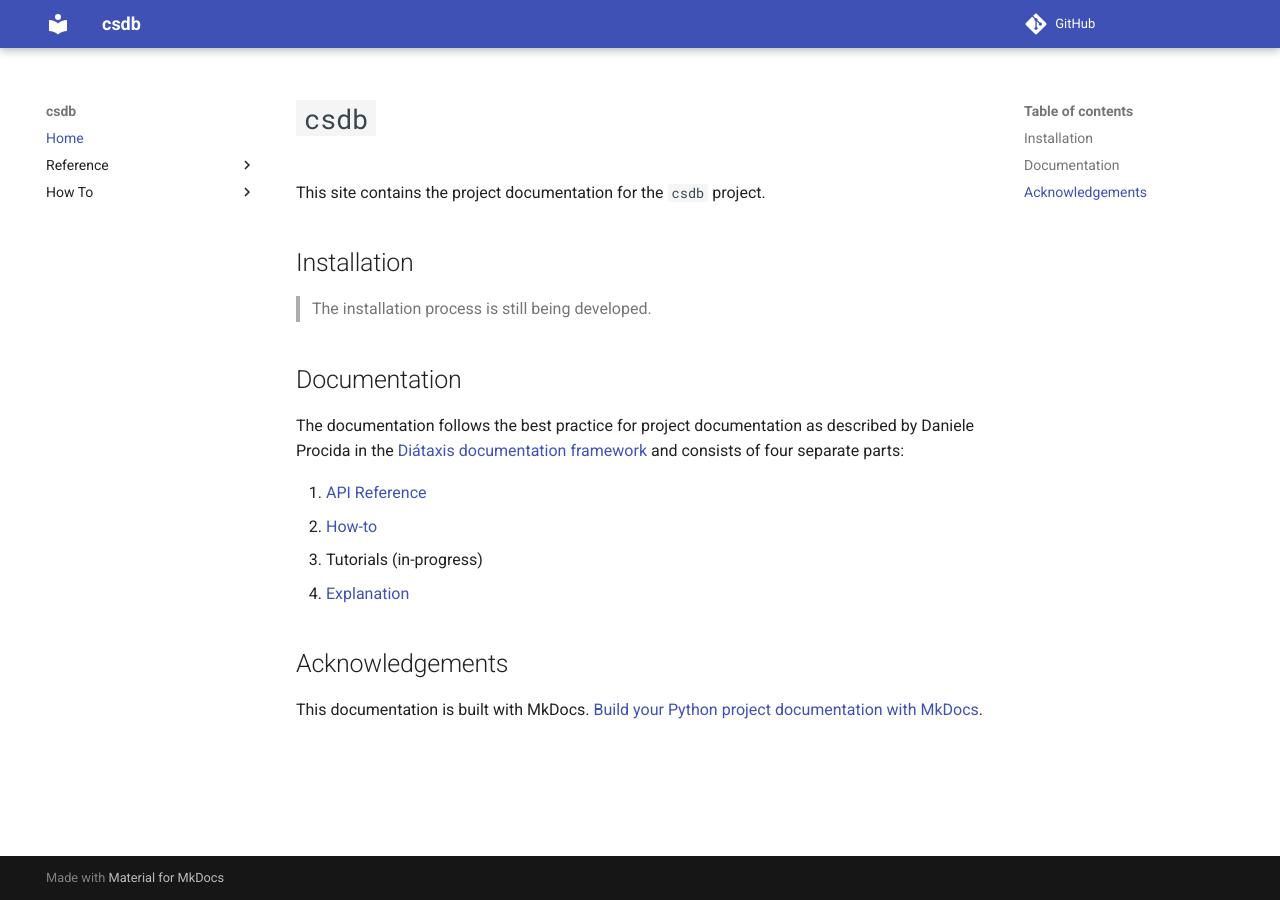
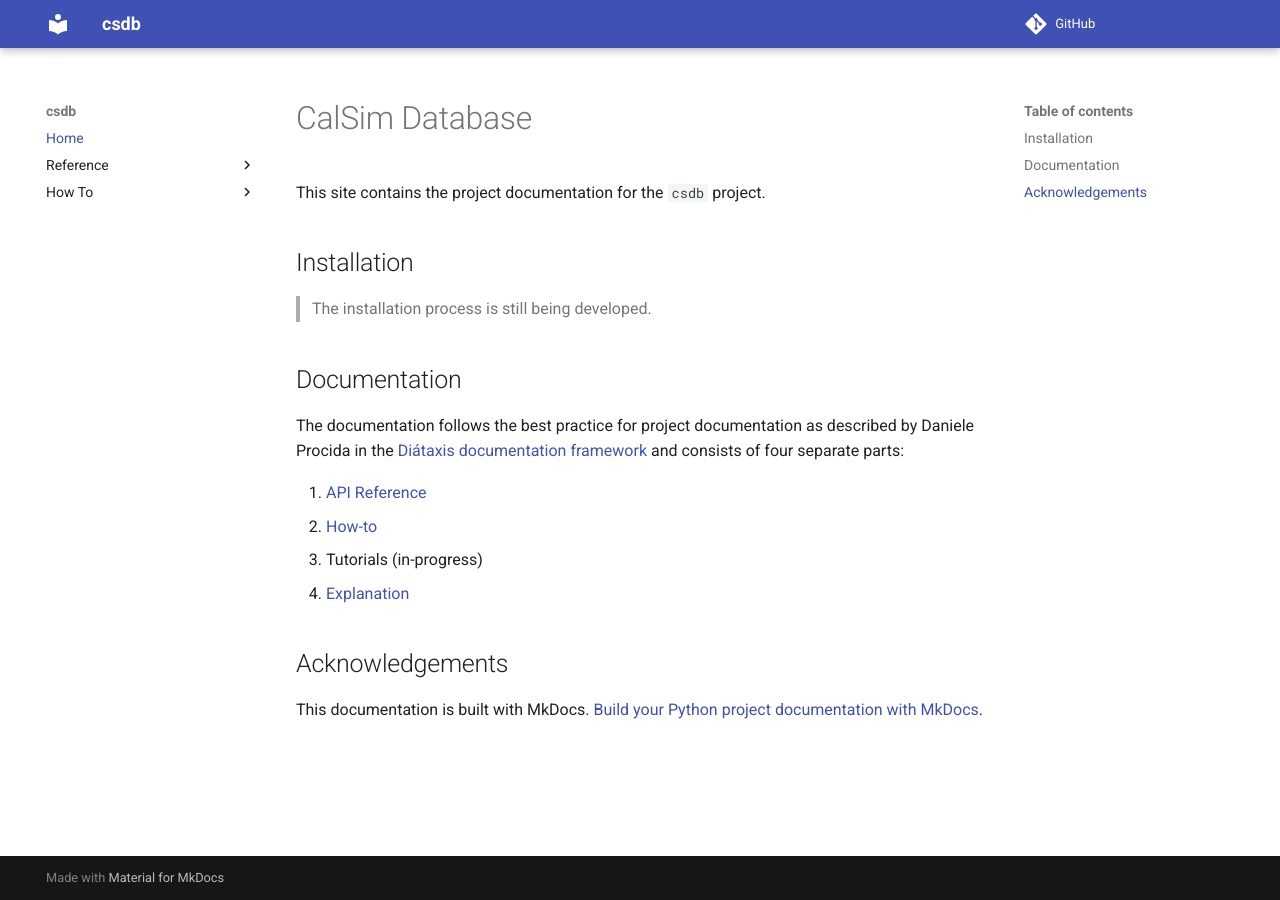
Before and after one commit to CentralValleyModeling/csdb, an MkDocs documentation site: the page built from docs/index.md, in a window 1280 px wide. Built offline with MkDocs 1.6.1 and Material for MkDocs 9.7.7, drawn with Linux system fonts in a browser that asks for light colours; comment, search, counter and statistics services are not loaded.

Commit message:
Improve GitHub IO homepage title

```diff
--- a/docs/index.md
+++ b/docs/index.md
@@ -1,4 +1,4 @@
-# `csdb`
+# CalSim Database
 
 This site contains the project documentation for the `csdb` project.
 
```
